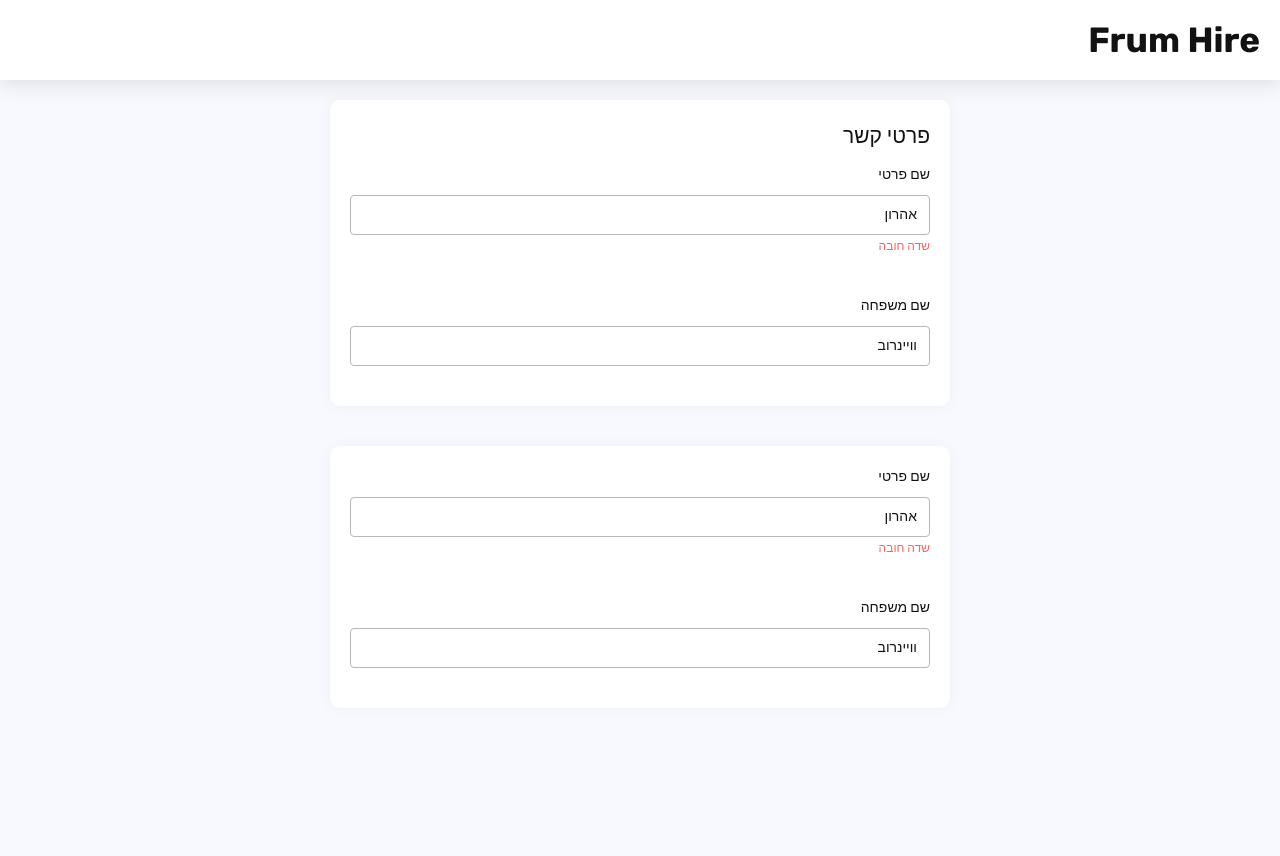
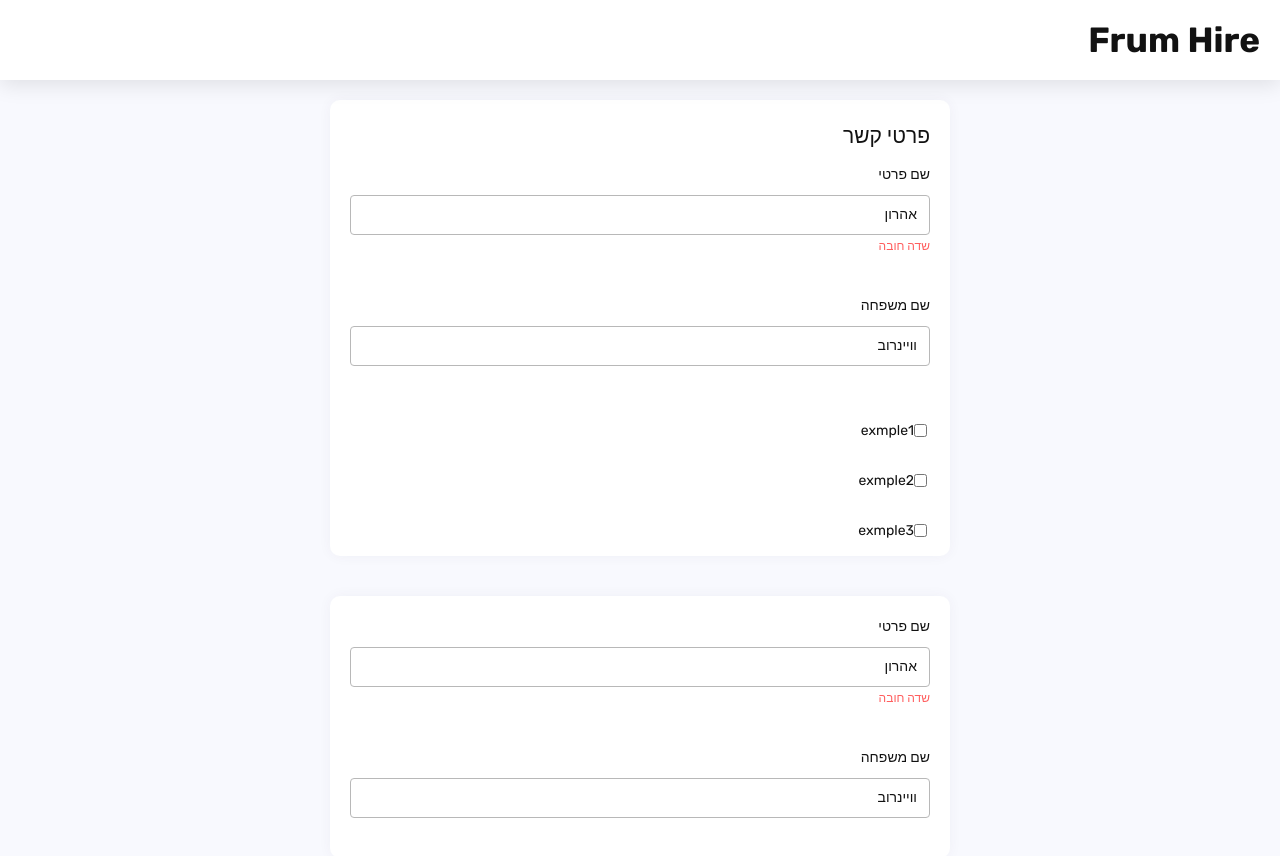
Before and after one commit to LevadoTech/frumhire_ui, a Next.js app: page /new-project in a window 1280 px wide. Shown: the top 856 px of the page. Before the commit the page ends 800 px from the top, so only its background shows below. Built offline with nearby package versions, Linux system fonts and the light colour scheme.

Commit message:
checkbox component

```diff
--- a/src/app/new-project/page.tsx
+++ b/src/app/new-project/page.tsx
@@ -5,6 +5,7 @@ import { Input } from '@/components/input/input';
 import { SitePage } from '@/components/site/site-page';
 import { classnames } from '@/utils/classnames';
 import { useState } from 'react';
+import Checkbox from '@/components/checkbox/checkbox';
 
 const form = classnames(['flex w-[100%] flex-col items-center justify-between gap-[40px]']);
 
@@ -13,6 +14,7 @@ const forms = classnames(['flex w-[50%] flex-col items-center justify-between ga
 const NewProject = () => {
   const [value, setValue] = useState('אהרון');
   const [value2, setValue2] = useState('וויינרוב');
+  const [value3, setValue3] = useState<boolean>(false);
   return (
     <SitePage>
       <div className={forms}>
@@ -26,6 +28,9 @@ const NewProject = () => {
               error="שדה חובה"
             />
             <Input id="lastName" label="שם משפחה" value={value2} onChange={setValue2} />
+            <Checkbox label="exmple1" onChange={setValue3} size="small"></Checkbox>
+            <Checkbox label="exmple2" onChange={setValue3} size="small"></Checkbox>
+            <Checkbox label="exmple3" onChange={setValue3} size="small"></Checkbox>
           </form>
         </Card>
         <Card>
--- /dev/null
+++ b/src/components/checkbox/checkbox.tsx
@@ -0,0 +1,72 @@
+import { classnames } from '@/utils/classnames';
+import React, { useState } from 'react';
+
+export const checkboxContainerClasses = classnames([
+  'flex',
+  'justify-end',
+  'items-center',
+  'flex-row-reverse',
+  'w-full'
+]);
+
+export const checkboxClasses = (props: { size?: 'small' | 'medium' | 'large' }) =>
+  classnames([
+    props.size === 'small' && 'h-[10px] text-[1.4rem]',
+    props.size === 'medium' && 'h-[20px] text-[1.5rem]',
+    props.size === 'large' && 'h-[30px] text-[1.7rem]',
+    'bg-white text-primary',
+    'transition',
+    'focus-visible:border-primary',
+    'mr-[4px]'
+  ]);
+
+export const labelClasses = classnames([
+  'ml-[8px]',
+  'bg-white text-primary',
+  'cursor-pointer',
+  'hover:text-primary500',
+  'transition-all duration-200 ease-in-out'
+]);
+
+export interface CheckboxProps {
+  clear?: boolean;
+  size?: 'small' | 'medium' | 'large';
+  className?: string;
+  label: string;
+  checked?: boolean;
+  onChange?: (checked: boolean) => void;
+}
+
+const Checkbox: React.FC<CheckboxProps> = ({
+  size,
+  label,
+  checked = false,
+  onChange,
+  className
+}) => {
+  const [isChecked, setIsChecked] = useState<boolean>(checked);
+
+  const handleCheckboxChange = (event: React.ChangeEvent<HTMLInputElement>) => {
+    const newChecked = event.target.checked;
+    setIsChecked(newChecked);
+    if (onChange) {
+      onChange(newChecked);
+    }
+  };
+
+  return (
+    <label
+      className={classnames([
+        checkboxClasses({ size }),
+        checkboxContainerClasses,
+        labelClasses,
+        className
+      ])}
+    >
+      <span className={labelClasses}>{label}</span>
+      <input type="checkbox" checked={isChecked} onChange={handleCheckboxChange} className="mr-2" />
+    </label>
+  );
+};
+
+export default Checkbox;
```
